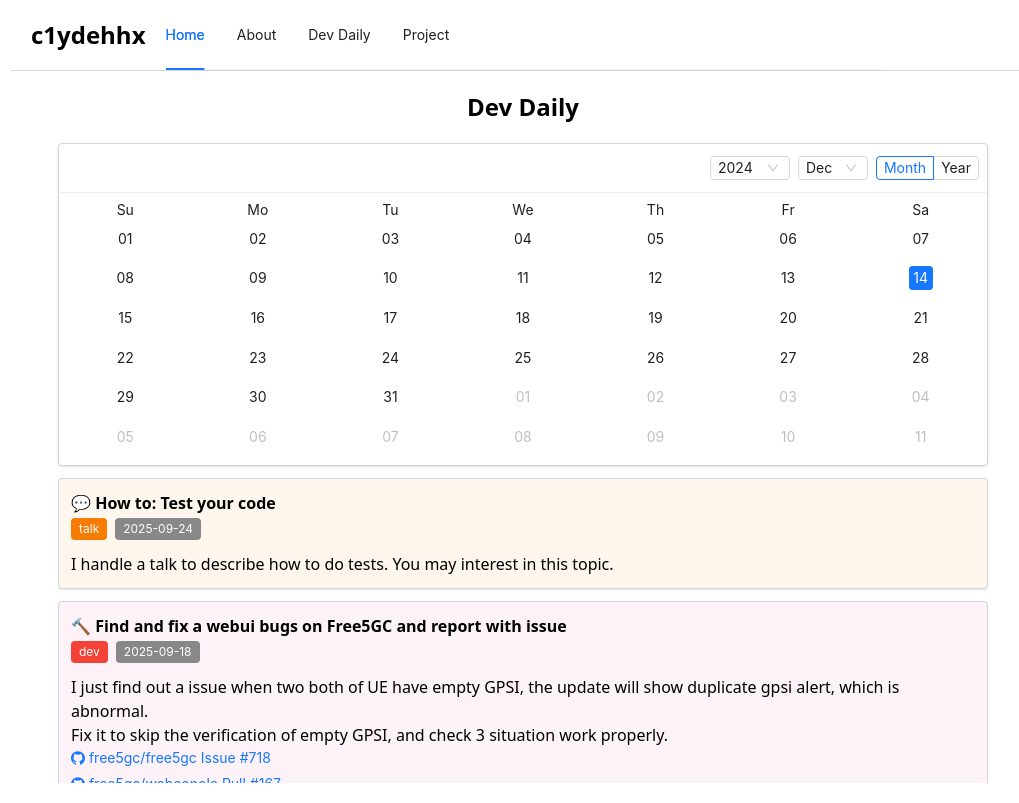
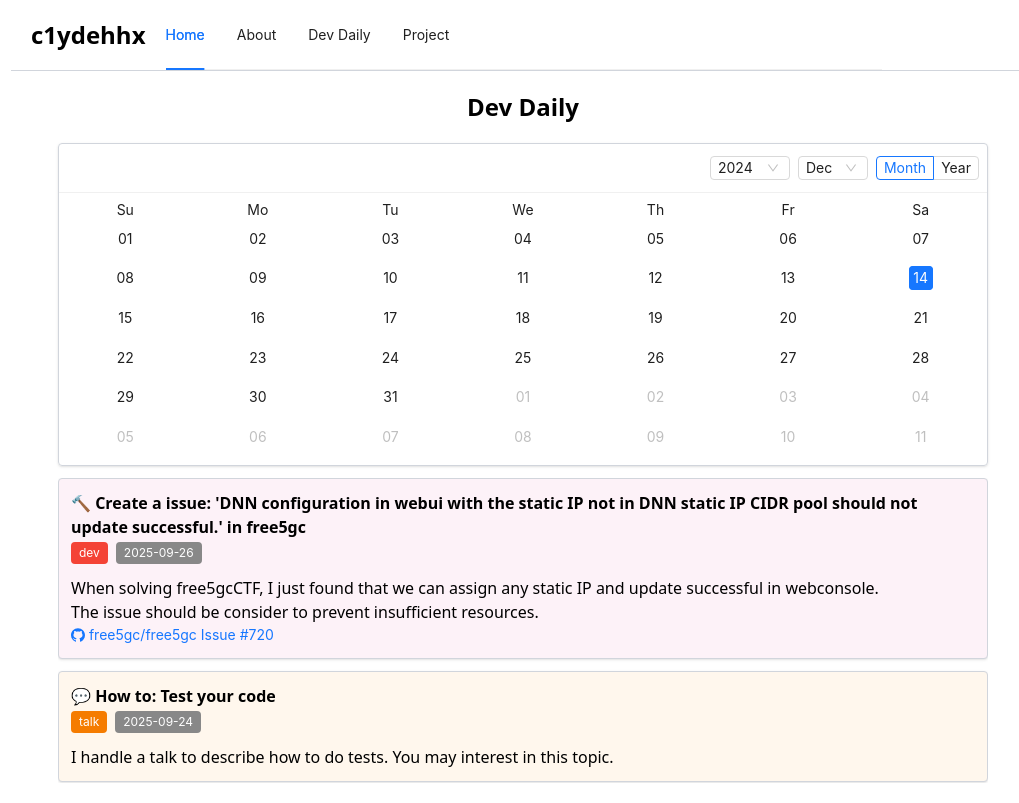
Before and after one commit to c1ydehhx/c1ydehhx.github.io, a React (Vite) app: page /#/DevDaily in a window 1280 px wide. Shown: the whole page, without its empty margins (117-1136 px from the left). Built offline with nearby package versions, Linux system fonts and the light colour scheme.

Commit message:
Add daily 'Create a issue in free5gc'

```diff
--- a/src/daily/daily.tsx
+++ b/src/daily/daily.tsx
@@ -4,6 +4,18 @@ import { Typography } from "antd";
 const { Link } = Typography;
 
 export const dailyData = [
+    {
+        date: "2025-09-26",
+        topic: "dev",
+        title: "Create a issue: 'DNN configuration in webui with the static IP not in DNN static IP CIDR pool should not update successful.' in free5gc",
+        description: <div>
+            <p>When solving free5gcCTF, I just found that we can assign any static IP and update successful in webconsole.</p>
+            <p>The issue should be consider to prevent insufficient resources.</p>
+            <div className="flex flex-col gap-1">
+                <Link href="https://github.com/free5gc/free5gc/issues/720"><GithubOutlined /> free5gc/free5gc Issue #720</Link>
+            </div>
+        </div>
+    },
     {
         date: "2025-09-24",
         topic: "talk",
```
